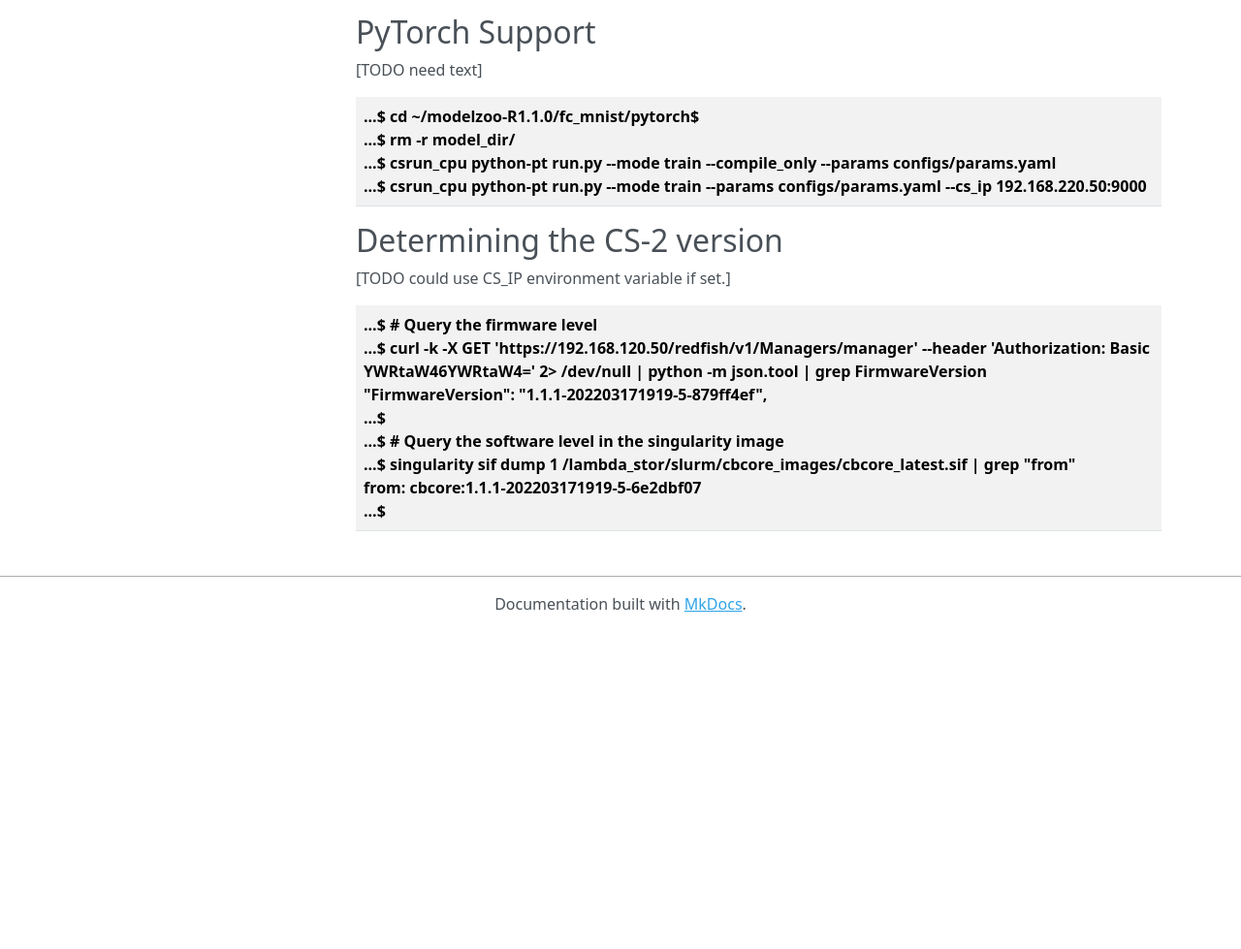
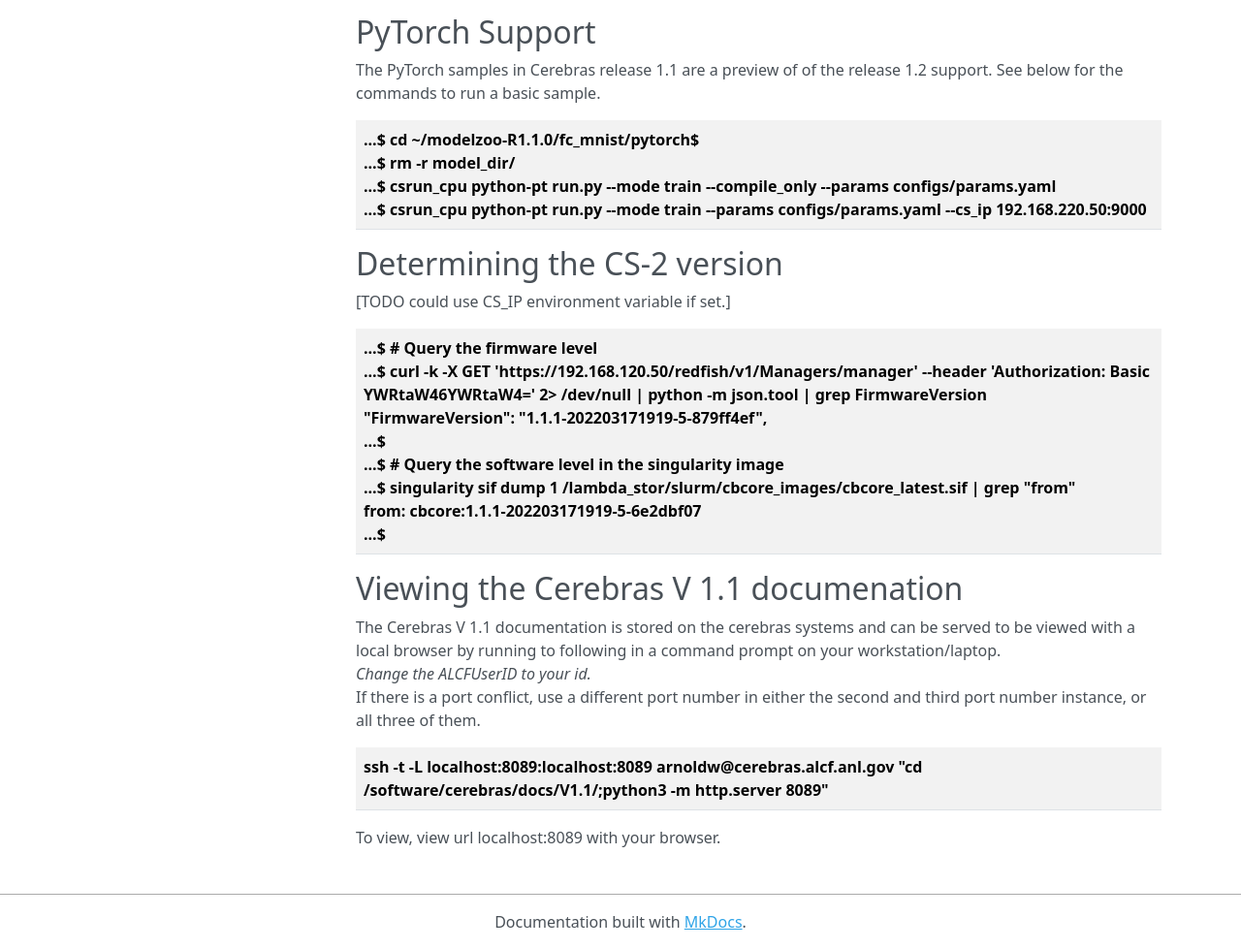
Before and after one commit to argonne-lcf/ai-testbed-userdocs, an MkDocs documentation site: the page built from docs/cerebras/Miscellaneous.md, in a window 1280 px wide and 1400 px high, scrolled down 852 px, cut to the strip 421-1400 px from the top of the window. Shown: the whole strip at 97% size. Built offline with MkDocs 1.6.1, drawn with Linux system fonts in a browser that asks for light colours; nearby versions of some CDN libraries; before the commit the page ends 1924 px from its top, so only the background shows below that; some of the changed text lies outside the part shown.

Commit message:
add instructions for viewing the cerebras v 1.1. document tree

```diff
--- a/docs/cerebras/Miscellaneous.md
+++ b/docs/cerebras/Miscellaneous.md
@@ -99,7 +99,7 @@
 =========================================================
 
 ## PyTorch Support
-[TODO need text]
+The PyTorch samples in Cerebras release 1.1 are a preview of of the release 1.2 support. See below for the commands to run a basic sample.
 <table>
 <tbody>
 <tr class="odd">
@@ -141,3 +141,21 @@
 </tr>
 </tbody>
 </table>
+
+
+## Viewing the Cerebras V 1.1 documenation
+The Cerebras V 1.1 documentation is stored on the cerebras systems and can be served to be viewed with a local browser by running to following in a command prompt on your workstation/laptop.<br>
+*Change the ALCFUserID to your id.*<br>
+If there is a port conflict, use a different port number in either the second and third port number instance, or all three of them.
+<table>
+<tbody>
+<tr class="odd">
+<td>
+<strong>
+ssh -t -L localhost:8089:localhost:8089 arnoldw@cerebras.alcf.anl.gov  "cd /software/cerebras/docs/V1.1/;python3 -m http.server 8089"
+</strong>
+</td>
+</tr>
+</tbody>
+</table>
+To view, view url localhost:8089 with your browser.
--- a/mkdocs.yml
+++ b/mkdocs.yml
@@ -23,7 +23,7 @@
     - Job Queuing and Submission: cerebras/Job-Queuing-and-Submission.md
     - Customizing environments: cerebras/Using-virtual-environments-to-customize-environment.md
     - Performance Tools: cerebras/Performance-Tools.md
-    - Best Practices and FAQs: cerebras/Best-Practices-and-FAQs.md
+#    - Best Practices and FAQs: cerebras/Best-Practices-and-FAQs.md
     - Tunneling and forwarding ports: cerebras/Tunneling-and-forwarding-ports.md
     - System and Storage Policies: cerebras/System-and-Storage-Policies.md
     - Miscellaneous: cerebras/Miscellaneous.md
```
Also changed, not shown: docs/cerebras/Connect-to-a-CS-2-node.md (+2 -2 lines), docs/cerebras/Example-Programs.md (+1 -1 lines), docs/cerebras/System-Overview.md (+2 -1 lines).
